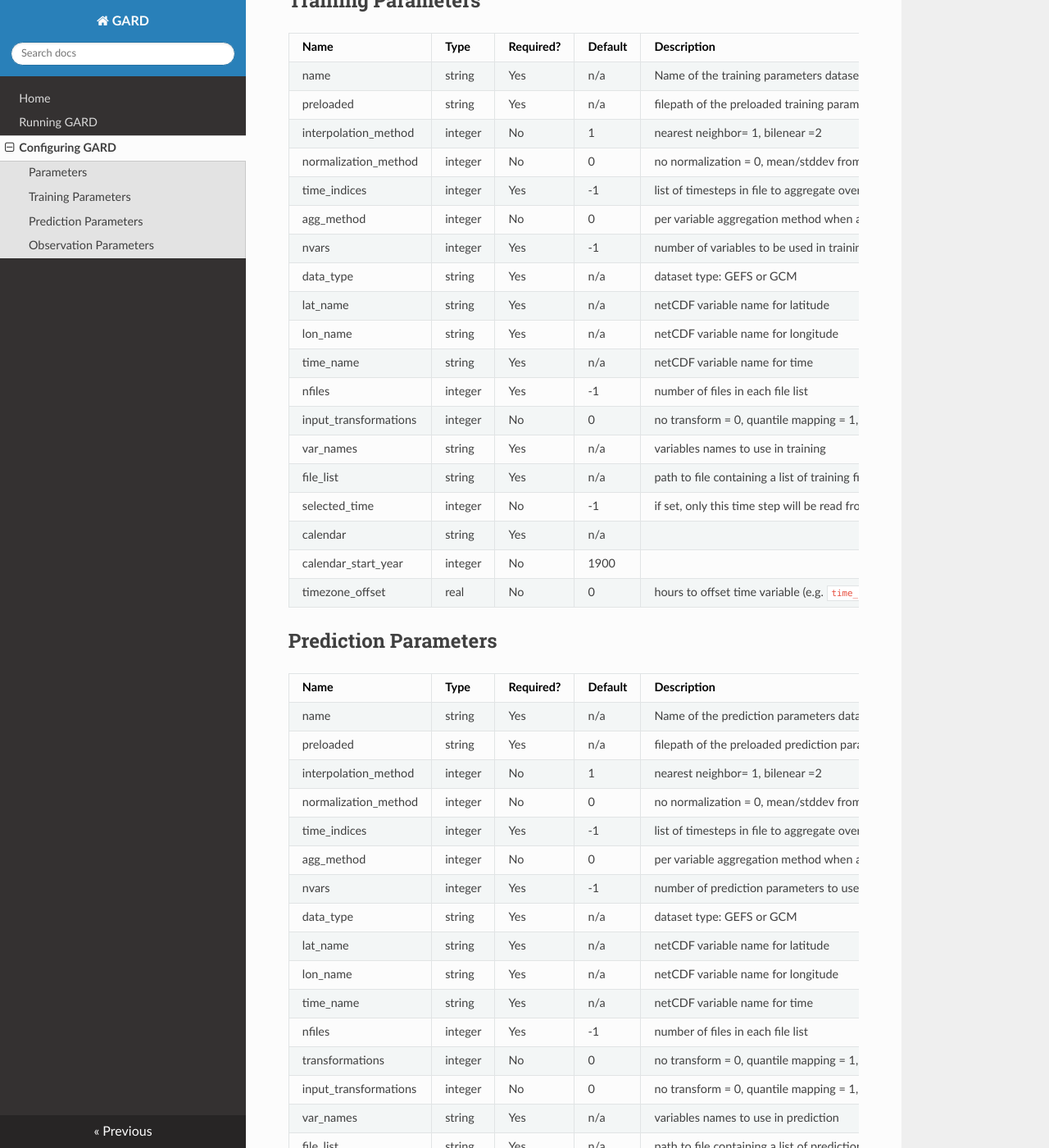
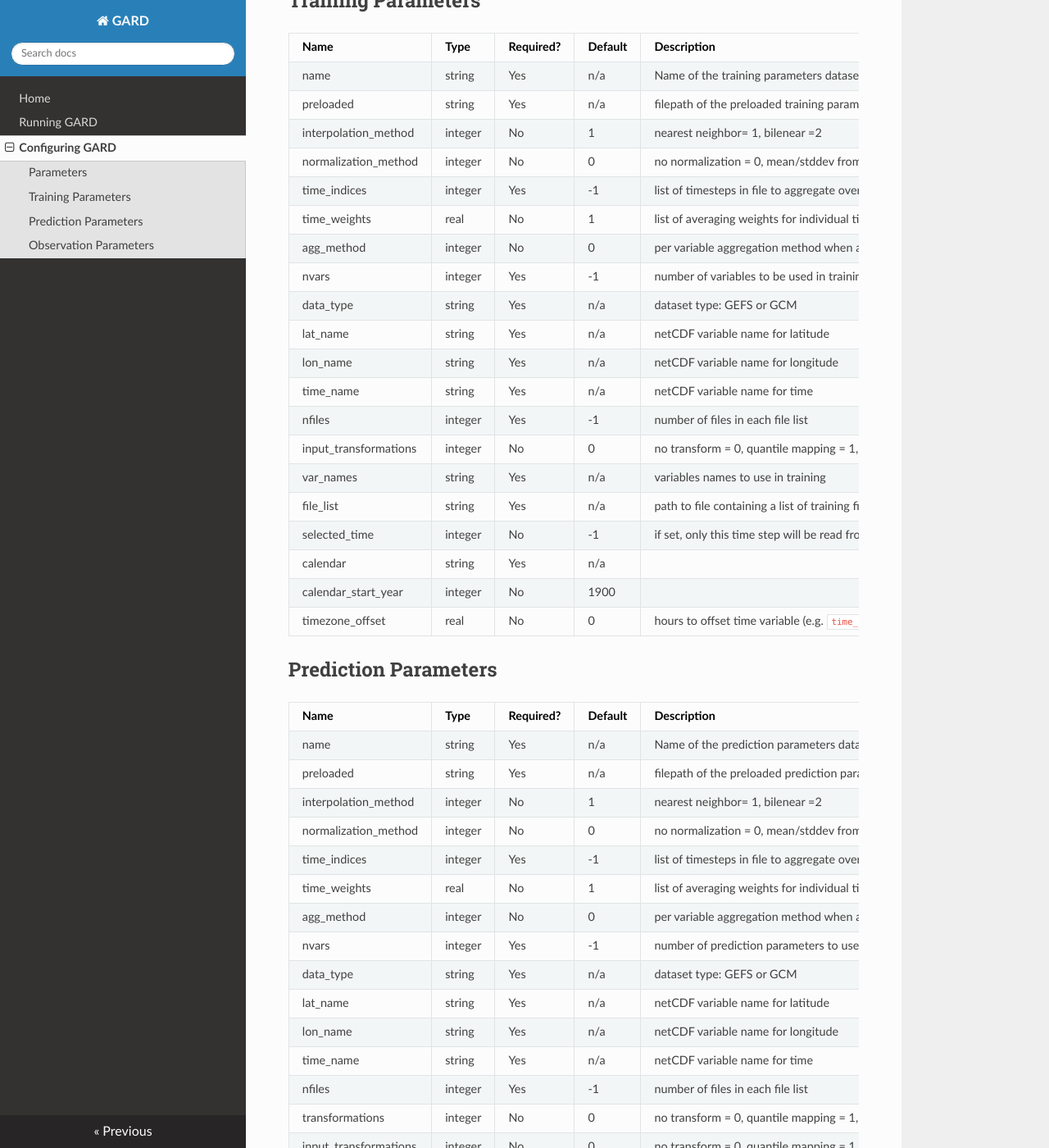
Before and after one commit to NCAR/GARD, an MkDocs documentation site: the page built from docs/config.md, in a window 1280 px wide and 1400 px high, scrolled down 1429 px. Shown: the whole window at 82% size. Built offline with MkDocs 1.6.1, drawn with Linux system fonts in a browser that asks for light colours; nearby versions of some CDN libraries; old or Windows-style settings are respelled for this version of MkDocs.

Commit message:
add ability to perform weighted averaging time on subdaily GEFS data

```diff
--- a/docs/config.md
+++ b/docs/config.md
@@ -52,6 +52,7 @@
 | interpolation_method  | integer | No        | 1       | nearest neighbor= 1, bilenear =2                                                         |
 | normalization_method  | integer | No        | 0       | no normalization = 0, mean/stddev from: training data = 1                                |
 | time_indices          | integer | Yes       | -1      | list of timesteps in file to aggregate over (GEFS only)                                  |
+| time_weights          | real    | No        | 1       | list of averaging weights for individual time indices
 | agg_method            | integer | No        | 0       | per variable aggregation method when aggregating over time_indices: mean = 0, minimum = 1, maximum = 2, sum = 3 (GEFS only) |
 | nvars                 | integer | Yes       | -1      | number of variables to be used in training                                               |
 | data_type             | string  | Yes       | n/a     | dataset type: GEFS or GCM                                                                |
@@ -77,6 +78,7 @@
 | interpolation_method  | integer | No        | 1       | nearest neighbor= 1, bilenear =2                                                         |
 | normalization_method  | integer | No        | 0       | no normalization = 0, mean/stddev from: prediction data = 1, training data = 2           |
 | time_indices          | integer | Yes       | -1      | list of timesteps in file to aggregate over (GEFS only)                                  |
+| time_weights          | real    | No        | 1       | list of averaging weights for individual time indices
 | agg_method            | integer | No        | 0       | per variable aggregation method when aggregating over time_indices: mean = 0, minimum = 1, maximum = 2, sum = 3 (GEFS only) |
 | nvars                 | integer | Yes       | -1      | number of prediction parameters to use in downscaling                                    |
 | data_type             | string  | Yes       | n/a     | dataset type: GEFS or GCM                                                                |
```
Also changed, not shown: 3 other files.
